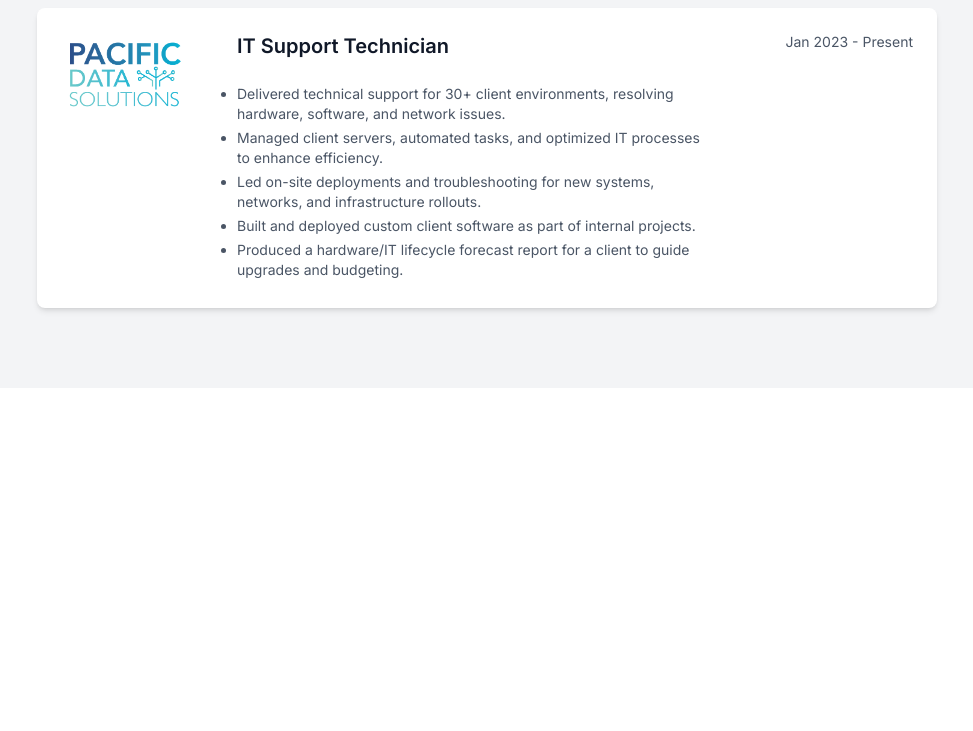
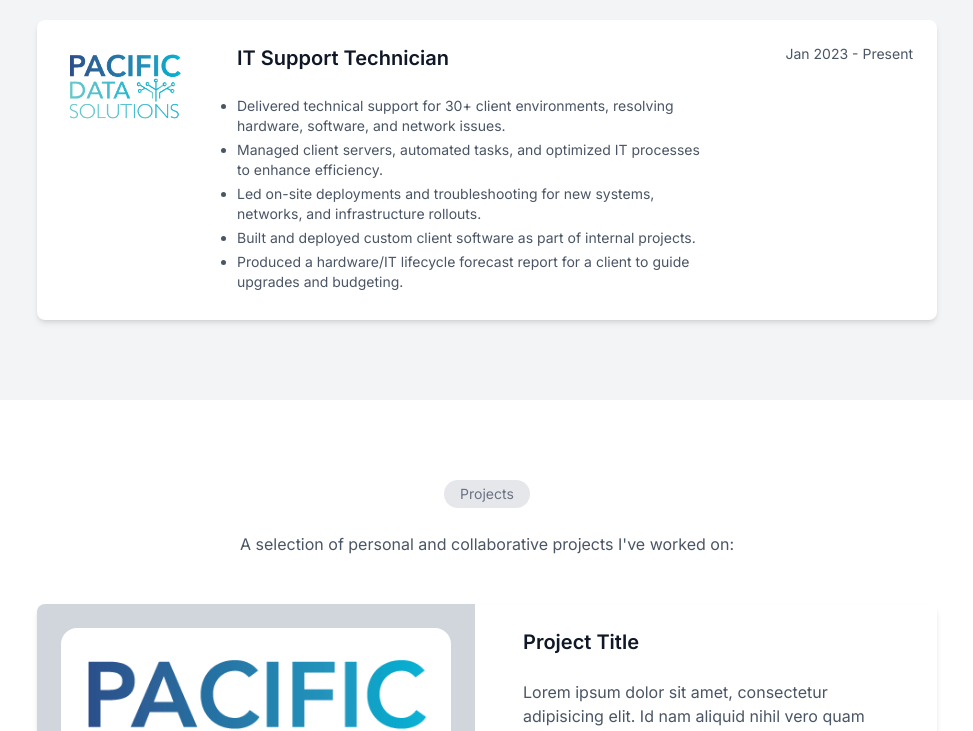
Before and after one commit to JlordS32/Portfolio, a React (Vite) app: page / in a window 1280 px wide. Shown: the part 2000-2731 px from the top of the page, without its empty margins (153-1126 px from the left). Before the commit the page ends 2388 px from the top, so only its background shows below. Built offline with nearby package versions, Linux system fonts and the light colour scheme.

Commit message:
progress on projects

```diff
--- a/src/components/Card.tsx
+++ b/src/components/Card.tsx
@@ -3,10 +3,11 @@ import type { ReactNode } from "react";
 type CardProps = {
     children: ReactNode;
     className?: string;
+    key?: number | string;
 }
 
-const Card = ({ children, className }: CardProps) => {
-   return <div className={`card ${className ?? ""}`}>{children}</div>;
+const Card = ({ children, className, key }: CardProps) => {
+   return <div className={`card ${className ?? ""}`} key={key}>{children}</div>;
 };
 
 export default Card;
--- a/src/index.css
+++ b/src/index.css
@@ -84,7 +84,7 @@ html {
    }
 
    .section {
-      @apply text-xs text-center bg-gray-200 self-center px-4 py-1 rounded-full text-gray-500;
+      @apply text-sm text-center bg-gray-200 self-center px-4 py-1 rounded-full text-gray-500;
       /* Animation */
       @apply hover:rotate-15 hover:shadow-lg transition-all hover:scale-105 cursor-pointer;
    }
@@ -96,7 +96,7 @@ html {
    }
 
    .card {
-      @apply bg-white shadow-md rounded-lg transition-transform duration-300 w-[900px] mx-auto;
+      @apply bg-white shadow-md rounded-lg transition-transform duration-300 w-[900px] mx-auto overflow-hidden;
       @apply hover:shadow-xl hover:scale-101;
    }
 
--- a/src/pages/home/Home.tsx
+++ b/src/pages/home/Home.tsx
@@ -3,6 +3,7 @@ import Landing from "./section/Landing";
 import About from "./section/About";
 import Skills from "./section/Skills";
 import WorkExperience from "./section/WorkExperience";
+import Projects from "./section/Projects";
 
 const Home = () => {
    return (
@@ -11,6 +12,7 @@ const Home = () => {
          <About />
          <Skills />
          <WorkExperience />
+         <Projects />
       </div>
    );
 };
--- /dev/null
+++ b/src/pages/home/section/Projects.tsx
@@ -0,0 +1,84 @@
+import Card from "../../../components/Card";
+import PDSLogo from "../../../assets/pds-logo.png";
+
+type Project = {
+   title: string;
+   description: string;
+   techStack: string[];
+   imageUrl: string;
+};
+
+const Projects = () => {
+   const projects: Project[] = [
+      {
+         title: "Project Title",
+         description:
+            "Lorem ipsum dolor sit amet, consectetur adipisicing elit. Id nam aliquid nihil vero quam molestiae quia atque similique deleniti ab, obcaecati illo pariatur? Cum, esse?",
+         techStack: ["Tech1", "Tech2"],
+         imageUrl: PDSLogo
+      },
+      {
+         title: "Project Title",
+         description:
+            "Lorem ipsum dolor sit amet, consectetur adipisicing elit. Id nam aliquid nihil vero quam molestiae quia atque similique deleniti ab, obcaecati illo pariatur? Cum, esse?",
+         techStack: ["Tech1", "Tech2"],
+         imageUrl: PDSLogo
+      },
+      {
+         title: "Project Title",
+         description:
+            "Lorem ipsum dolor sit amet, consectetur adipisicing elit. Id nam aliquid nihil vero quam molestiae quia atque similique deleniti ab, obcaecati illo pariatur? Cum, esse?",
+         techStack: ["Tech1", "Tech2"],
+         imageUrl: PDSLogo
+      },
+   ];
+
+   return (
+      <section className="project">
+         <div className="media-screen">
+            <div className="flex flex-col">
+               <p className="section">Projects</p>
+               <p className="text-center mt-6 mb-12">
+                  A selection of personal and collaborative projects I've worked
+                  on:
+               </p>
+               <div className="flex flex-col gap-10 justify-center">
+                  {/* Project Cards go here */}
+                  {projects.map((project, index) => {
+                     const { title, description, techStack, imageUrl } =
+                        project;
+
+                     return (
+                        <Card className="p-0" key={index}>
+                           <div className={`flex ${index % 2 === 0 ? "flex-row" : "flex-row-reverse"} gap-6`}>
+                              <div className="img-container w-1/2 bg-gray-300 p-6">
+                                 <img src={imageUrl} alt={title} className="bg-white rounded-2xl"/>
+                              </div>
+                              <div className="w-1/2 p-6">
+                                 <h3 className="text-xl font-semibold pb-6">
+                                    {title}
+                                 </h3>
+                                 <p>{description}</p>
+                                 <div className="tech-stack pt-6 flex flex-wrap gap-4">
+                                    {techStack.map((tech, techIndex) => (
+                                       <span
+                                          key={techIndex}
+                                          className="section"
+                                       >
+                                          {tech}
+                                       </span>
+                                    ))}
+                                 </div>
+                              </div>
+                           </div>
+                        </Card>
+                     );
+                  })}
+               </div>
+            </div>
+         </div>
+      </section>
+   );
+};
+
+export default Projects;
```
